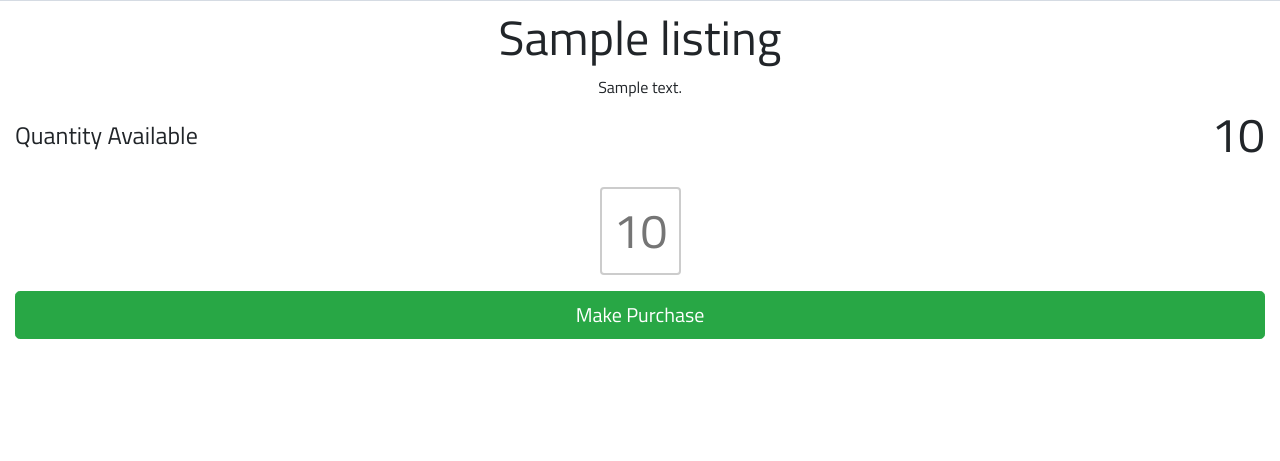
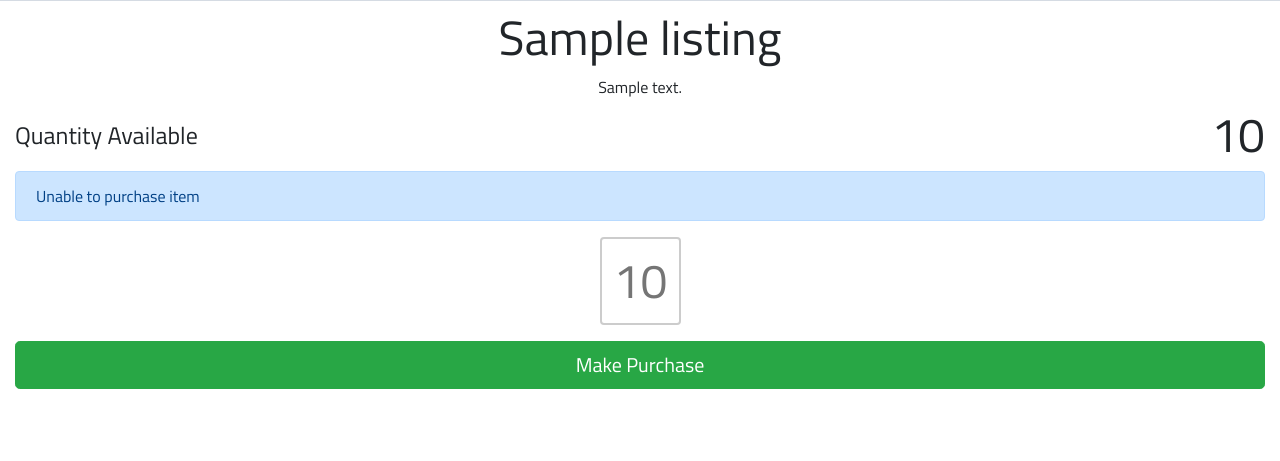
Before and after one commit to hanneswidrig/taj-mahal, a Flask app: page /listing/buy/1 in a window 1280 px wide. Shown: the part 255-716 px from the top of the page. Run offline with Flask 2, Linux system fonts and the light colour scheme; grey boxes marked "Sample" are stand-in pictures; a database or web service that is not in the repository returns one stand-in record (values such as "Sample title"); parts of the project's set-up code (start-up, migrations or seed data) failed here and were passed over; some libraries are stand-ins or nearby versions.

Commit message:
placeholders

```diff
--- a/templates/buy-listing.html
+++ b/templates/buy-listing.html
@@ -20,6 +20,9 @@
 		<div class="purchase-quantity-total">{{ listing.available_quantity }}</div>
 	 </div>
 	 {% include '_form_errors.html' %}
+		{% for message in get_flashed_messages() %}
+			<div class="alert alert-primary">{{ message }}</div>
+		{% endfor %}
 	 <form method="POST">
 			 {{ form.csrf_token }}
 			 <div class="purchase-quantity-resize">
```
Also changed, not shown: app.py (+10 -1 lines).
